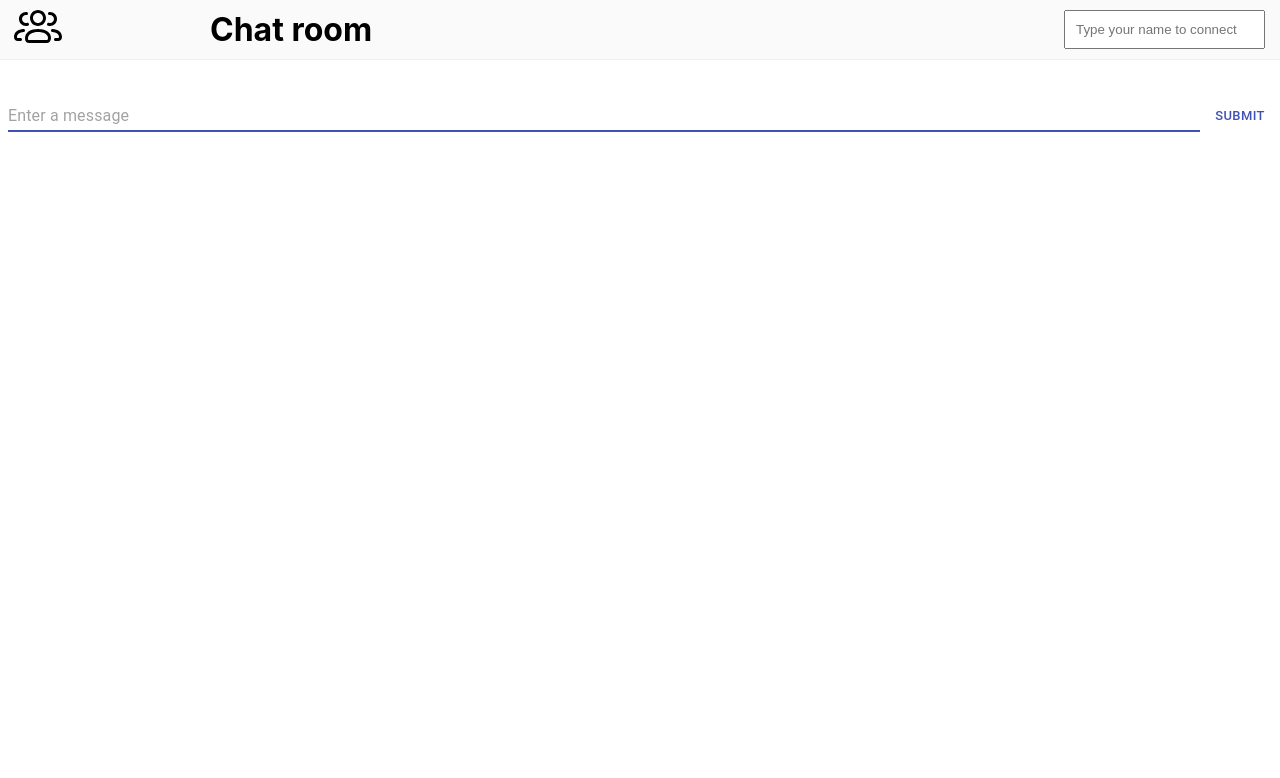
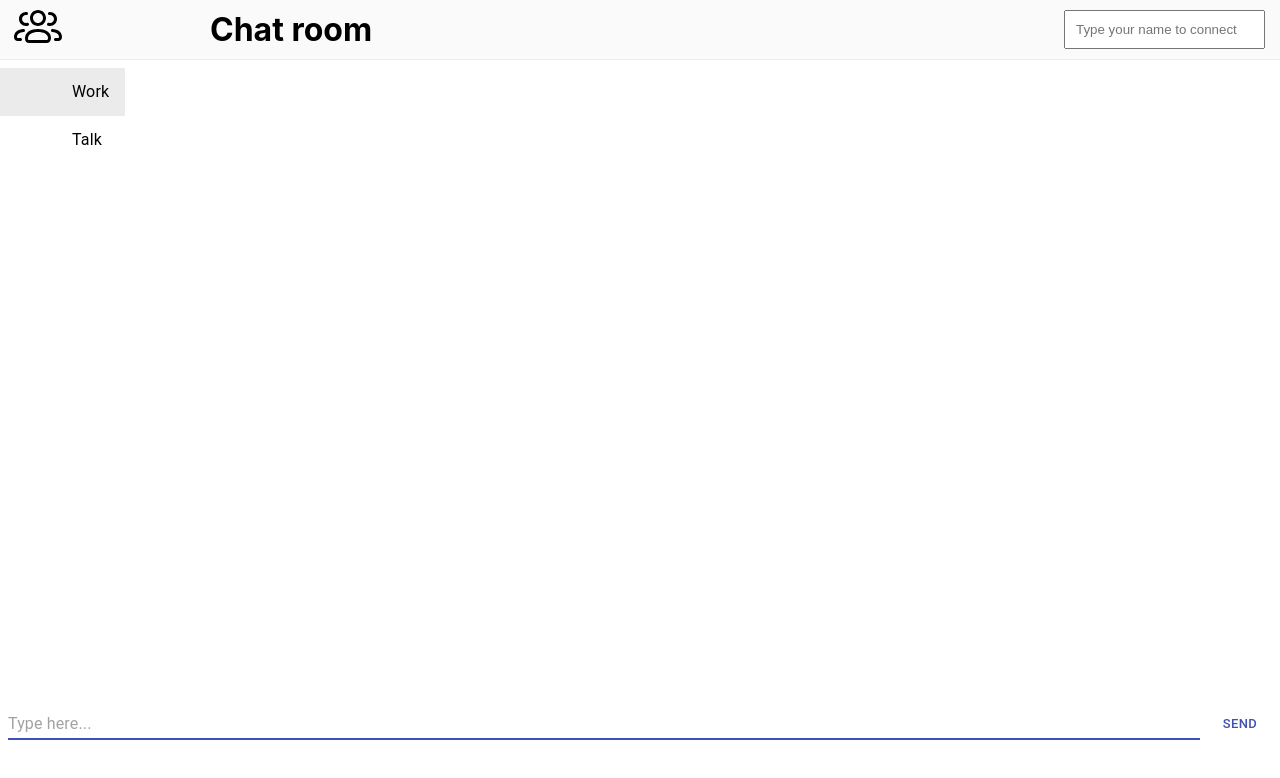
Before and after one commit to vladshatilov/react_ChatApp, a React (Create React App) app: page / in a window 1280 px wide. Shown: the top 778 px of the page. Built offline with nearby package versions, Linux system fonts and the light colour scheme.

Commit message:
added channel selecting

```diff
--- a/src/App.css
+++ b/src/App.css
@@ -1,3 +1,14 @@
+
+.chatWindow{
+
+    display: flex;
+    flex-direction: row;
+    justify-content: stretch;
+    flex: 1;
+    height: calc(100vh - 160px);
+
+}
+
 * {
         margin: 0;
         padding: 0;
--- a/src/App.js
+++ b/src/App.js
@@ -4,6 +4,11 @@ import useInput from './useInput.js';
 import PubNub from 'pubnub';
 import {Card, CardActions, CardContent,List, ListItem,Button,Typography,Input} from '@material-ui/core';
 import Header from './Header.js';
+
+import ListItemIcon from '@material-ui/core/ListItemIcon';
+import ListItemText from '@material-ui/core/ListItemText';
+import Divider from '@material-ui/core/Divider';
+
 
 class App extends Component {
 	constructor(props){
@@ -52,9 +57,9 @@ class App extends Component {
 			uuid: this.username
 			});
 		this.pubnub.subscribe({
-			channels: [this.state.channelName]
+			channels: [this.state.channelName,'test']
 			});
-
+		this.historyUpdate();
 		//Our message event handler - adds in every message we receive to our messages state
 		// pubnub.getMessage(this.state.channelName, (msg) => {
 		// 		console.log("Message Received: ",msg);
@@ -70,6 +75,12 @@ class App extends Component {
 
 		// });
 
+
+		}
+	historyUpdate = () => {
+		this.setState({
+					messages: []
+				});
 		this.pubnub.history(
 			{
 				channel: this.state.channelName,
@@ -91,7 +102,6 @@ class App extends Component {
 				}
 			);
 	}
-
 	componentWillUnmount() {
 			this.shutDownPubNub();
 		}
@@ -128,6 +138,28 @@ componentWillUnmount() {
 			this.publishMessage();
 		}
 	}
+
+	handleChannelChange = (event,index) => {
+		console.log(index);
+		if (index) {
+			// this.setState({ channelName: 'test' });
+			this.setState({
+				channelName: 'test'
+			}, () => {
+				this.historyUpdate();
+			});
+			// this.historyUpdate();
+		}
+		else {
+			this.setState({
+				channelName: 'Global'
+			}, () => {
+				this.historyUpdate();
+			});
+			// this.setState({ channelName: 'Global' });
+			// this.historyUpdate();
+		}
+	}
 	// pubnub.addListener({
  //		status: function(statusEvent) {
  //			if (statusEvent.category === "PNConnectedCategory") {
@@ -149,15 +181,16 @@ componentWillUnmount() {
 		return (
 			<div>
 			<Header setNameInChat={this.handleNewName} />
-			<div className={this.props.root}>
+			<div className={'chatWindow'}>
+				<ChannelList selectChannel={(e,i) => this.handleChannelChange(e,i)} />
 				<ChatLog messages={this.state.messages}/>
 			</div>
 			<CardActions>
 			<Input
-				placeholder="Enter a message"
+				className={this.props.input}
+				placeholder="Type here..."
 				fullWidth={true}
 				value={this.state.newMessage}
-				className={this.props.input}
 				onKeyDown={this.handleNewMessage}
 				onChange={this.handleMessageChange}
 				inputProps={{
@@ -169,13 +202,46 @@ componentWillUnmount() {
 				size="small"
 				color="primary"
 				onClick={this.publishMessage}>
-				Submit
+				Send
 			</Button>
 
 			</CardActions>
 			</div>
 		);
 	}
+}
+
+//
+function ChannelList(props){
+	const [selectedIndex, setSelectedIndex] = React.useState(0);
+	const handleListItemClick = (event, index) => {
+		setSelectedIndex(index);
+		props.selectChannel(event,index);
+	  };
+		return(
+			<div className={'classesroot'}>
+				<List component="nav" aria-label="main mailbox folders">
+				<ListItem
+					button
+					selected={selectedIndex === 0}
+					onClick={(event) => handleListItemClick(event, 0)}
+				>
+					<ListItemIcon>
+					</ListItemIcon>
+					<ListItemText primary="Work" />
+				</ListItem>
+				<ListItem
+					button
+					selected={selectedIndex === 1}
+					onClick={(event) => handleListItemClick(event, 1)}
+				>
+					<ListItemIcon>
+					</ListItemIcon>
+					<ListItemText primary="Talk" />
+				</ListItem>
+				</List>
+			</div>
+		)
 	}
 
 
```
Lines whose indentation alone changed are shown as unchanged.
